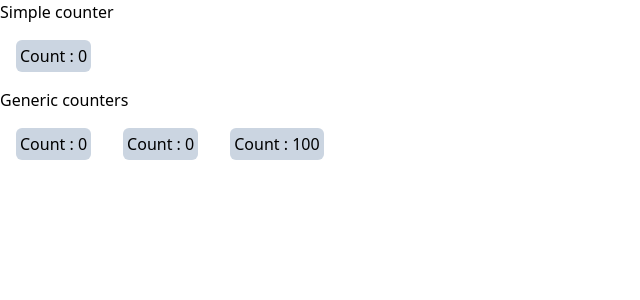
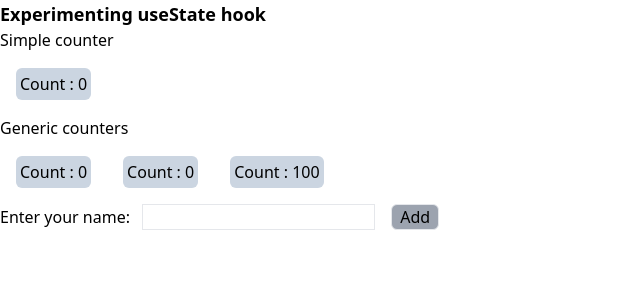
Before and after one commit to lquint/react-nextTraining, a Next.js app in the folder my-app/: page /testPage in a window 1280 px wide. Shown: the top 300 px of the page, without its empty margins (0-640 px from the left). Built offline with nearby package versions, Linux system fonts and the light colour scheme.

Commit message:
integrated skillSet component

```diff
--- a/my-app/pages/testPage.jsx
+++ b/my-app/pages/testPage.jsx
@@ -1,9 +1,11 @@
 import Counter from "@/components/counter";
 import GenericCounter from "@/components/genericCounter";
+import SkillSet from "@/components/skillSet";
 
 export default function TestPage(){
     return (
-        <div className="">
+        <div>
+            <p className="text-lg font-bold">Experimenting useState hook</p>
             <div>
                 <p>Simple counter</p>
                 <Counter className=""></Counter>
@@ -14,6 +16,9 @@ export default function TestPage(){
                 <GenericCounter initial={0} step={10}></GenericCounter>
                 <GenericCounter initial={100} step={-1}></GenericCounter>
             </div>
+            <div>
+                <SkillSet></SkillSet>
+            </div>
 
         </div>
     )
```
